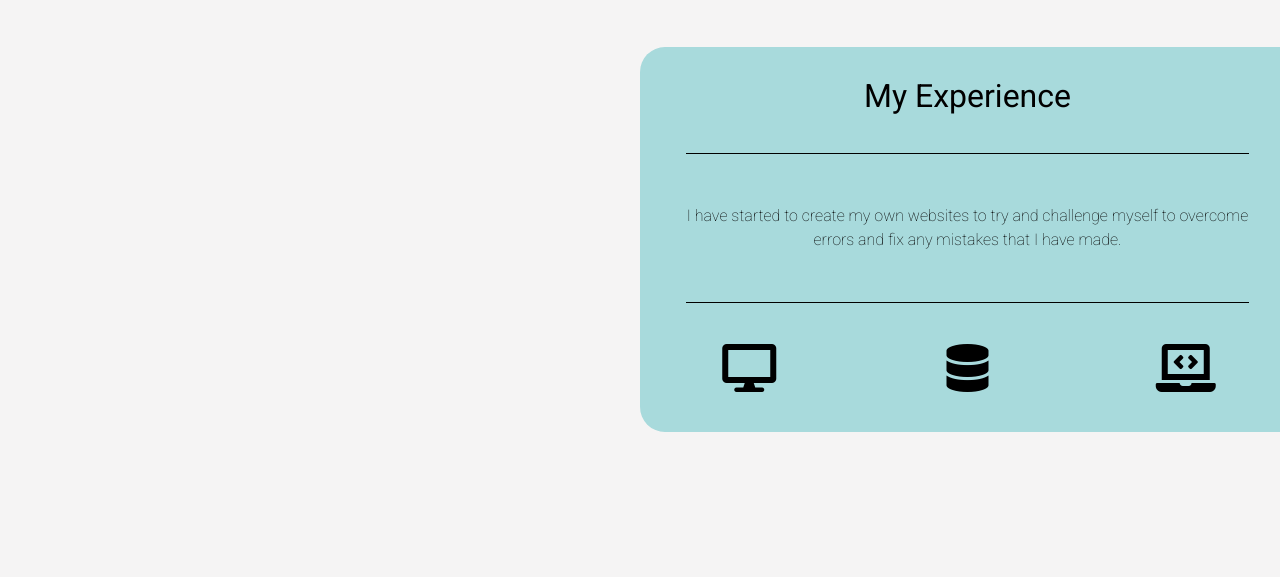
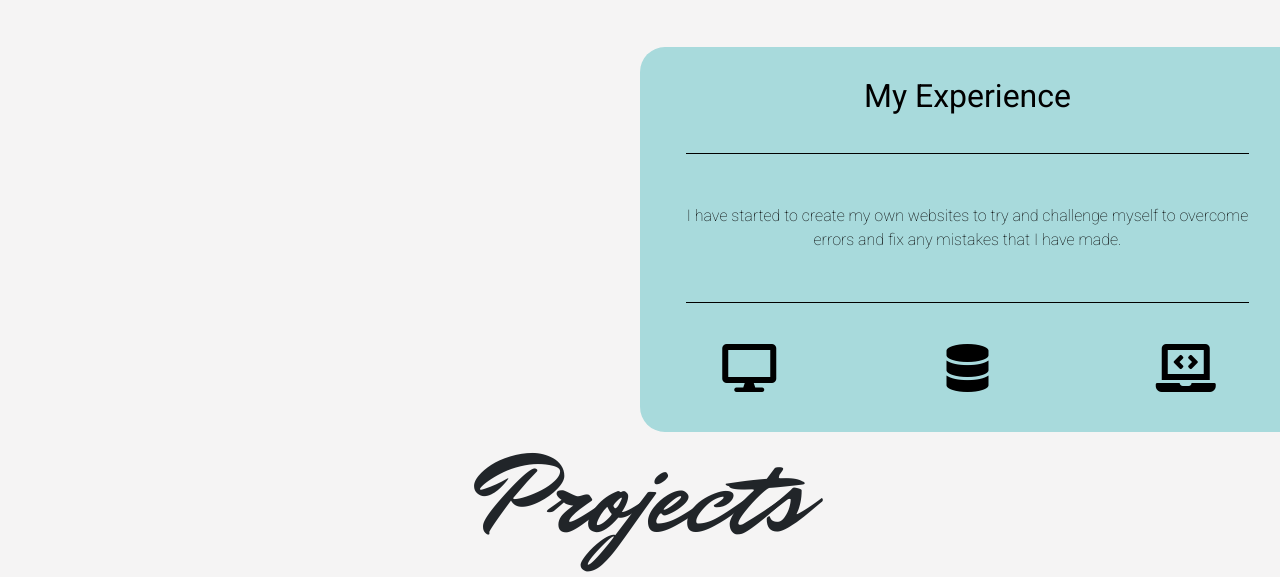
Before and after one commit to EddiieR/EddiieR.github.io, a plain HTML site: page about.html in a window 1280 px wide. Shown: the part 718-1295 px from the top of the page. Before the commit the page ends 1150 px from the top, so only its background shows below. Drawn offline with nearby package versions, Linux system fonts and the light colour scheme.

Commit message:
page link 1

```diff
--- a/about.html
+++ b/about.html
@@ -131,6 +131,18 @@
 
   </div>
 
+<!-- Section 3 -->
+
+<div class="container-fluid">
+
+  <div class="row">
+
+    <h1 class="centre">Projects</h1>
+
+  </div>
+
+</div>
+
 </body>
 
 </html>
--- a/css/styles.css
+++ b/css/styles.css
@@ -154,4 +154,8 @@ hr {
   color: black;
 }
 
+.centre {
+  margin: auto;
+}
+
 window.onresise = function
```
Also changed, not shown: index.html (+2 -2 lines).
